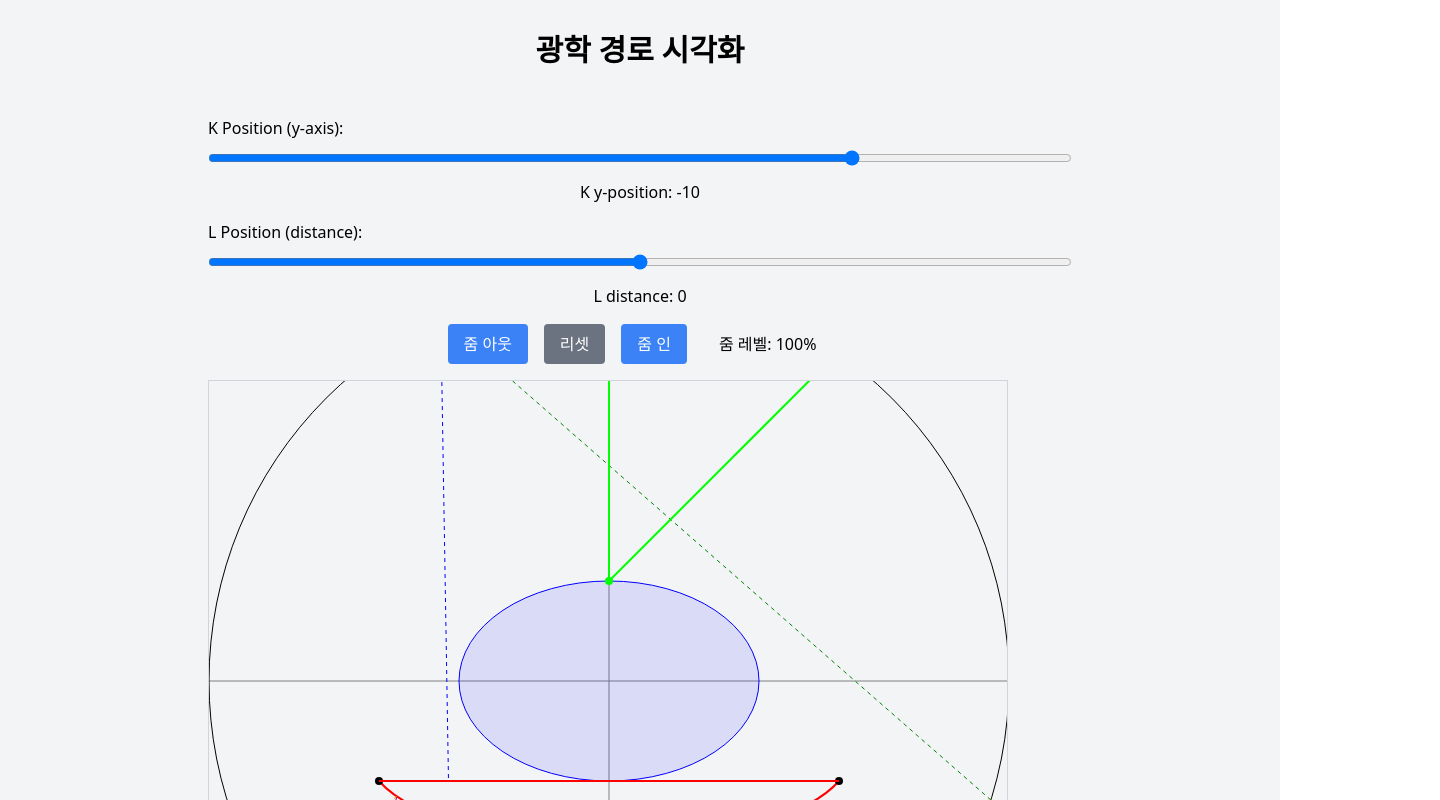
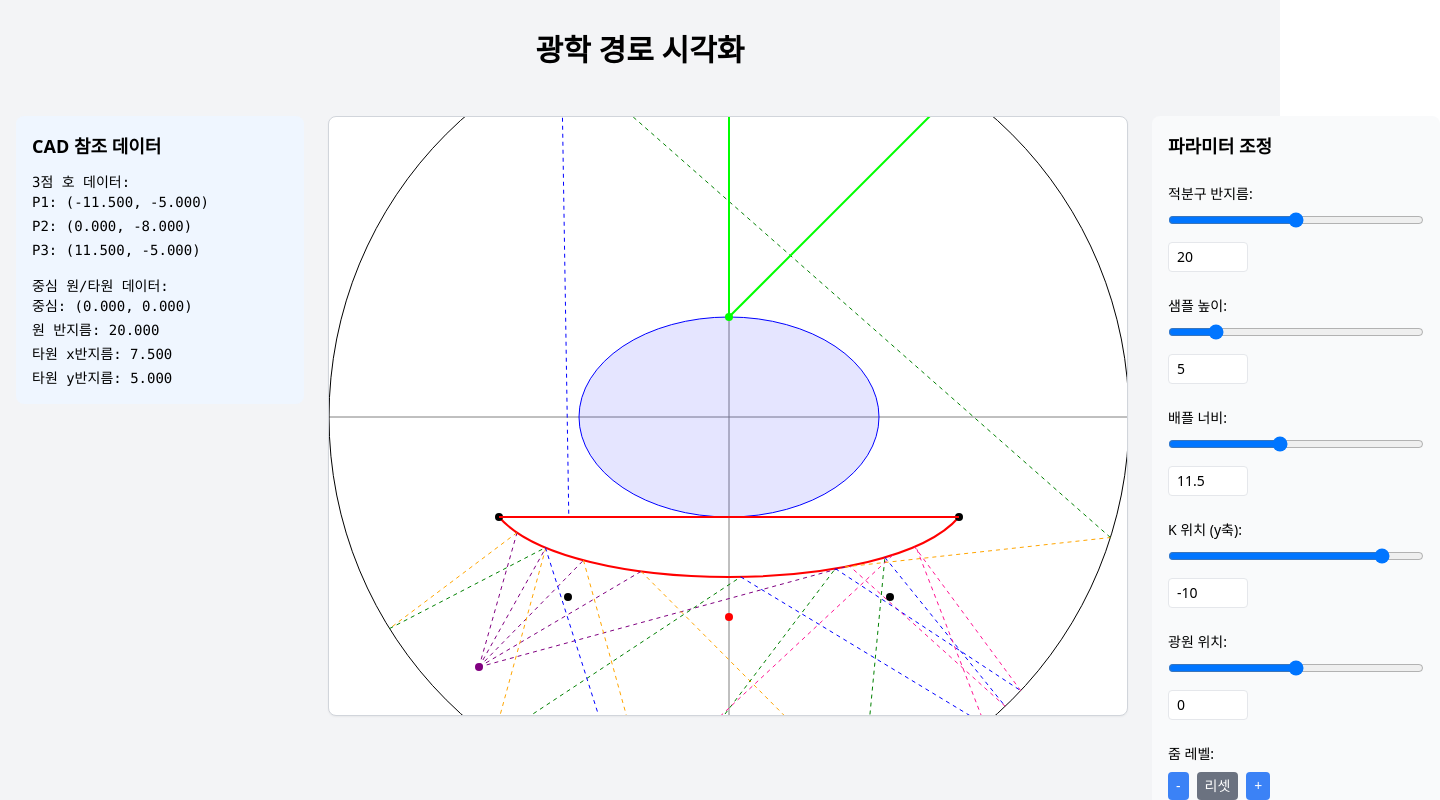
Before and after one commit to kaiju782/light-path-visualization, a React (Create React App) app: page / in a window 1280 px wide. Shown: the top 800 px of the page, 1440 px wide, since content can reach past the window. Built offline with nearby package versions, Linux system fonts and the light colour scheme.

Commit message:
Update LightPathVisualization.js

```diff
--- a/src/components/LightPathVisualization.js
+++ b/src/components/LightPathVisualization.js
@@ -4,6 +4,9 @@ const LightPathVisualization = () => {
   const [kPosition, setKPosition] = useState(-10);
   const [zoomLevel, setZoomLevel] = useState(1);
   const [lightDistance, setLightDistance] = useState(0);
+  const [circleRadius, setCircleRadius] = useState(20);
+  const [ellipseHeight, setEllipseHeight] = useState(5);
+  const [jjDistance, setJJDistance] = useState(11.5);
 
   const width = 800;
   const height = 600;
@@ -11,24 +14,24 @@ const LightPathVisualization = () => {
   const scale = baseScale * zoomLevel;
 
   const getControlPoints = useCallback((k) => {
-    const J = {x: -11.5, y: -5};
-    const Jp = {x: 11.5, y: -5};
+    const J = {x: -jjDistance, y: -ellipseHeight};
+    const Jp = {x: jjDistance, y: -ellipseHeight};
     const K = {x: 0, y: k};
 
-    const offset = 8;
-    const controlYOffset = Math.abs(k + 5) * 0.8;
+    const offset = jjDistance * 0.7;
+    const controlYOffset = Math.abs(k + ellipseHeight) * 0.8;
 
     const P1 = {
       x: -offset,
-      y: -5 - controlYOffset
+      y: -ellipseHeight - controlYOffset
     };
     const P2 = {
       x: offset,
-      y: -5 - controlYOffset
+      y: -ellipseHeight - controlYOffset
     };
 
     return {J, Jp, K, P1, P2};
-  }, []);
+  }, [ellipseHeight, jjDistance]);
 
   const getBezierPoint = useCallback((points, t) => {
     const {J: P0, P1, P2, Jp: P3} = points;
@@ -139,8 +142,8 @@ const LightPathVisualization = () => {
   }, []);
 
   const findEllipseYAxisIntersection = useCallback((rx, ry) => {
-    return {x: 0, y: ry}; // 상부 교점만 반환
-  }, []);
+    return {x: 0, y: ellipseHeight};
+  }, [ellipseHeight]);
 
   const find45DegreeCircleIntersection = useCallback((startPoint, direction, center, radius) => {
     return findCircleIntersection(startPoint, direction, center, radius);
@@ -159,7 +162,7 @@ const LightPathVisualization = () => {
       firstReflection,
       {x: 0, y: 0},
       7.5,
-      5
+      ellipseHeight
     );
 
     if (blueEllipseIntersection) {
@@ -198,7 +201,7 @@ const LightPathVisualization = () => {
         secondReflection,
         {x: 0, y: 0},
         7.5,
-        5
+        ellipseHeight
       );
 
       if (greenEllipseIntersection) {
@@ -241,7 +244,7 @@ const LightPathVisualization = () => {
           pinkReflection,
           {x: 0, y: 0},
           7.5,
-          5
+          ellipseHeight
         );
 
         const pinkCircleIntersection = findCircleIntersection(
@@ -279,7 +282,7 @@ const LightPathVisualization = () => {
         curveReflection,
         {x: 0, y: 0},
         7.5,
-        5
+        ellipseHeight
       );
 
       const blueEllipseIntersection = findEllipseIntersection(
@@ -287,7 +290,7 @@ const LightPathVisualization = () => {
         curveReflection,
         {x: 0, y: 0},
         7.5,
-        5
+        ellipseHeight
       );
 
       const lineIntersection = findLineIntersection(
@@ -329,7 +332,7 @@ const LightPathVisualization = () => {
         secondReflection,
         {x: 0, y: 0},
         7.5,
-        5
+        ellipseHeight
       );
 
       return {
@@ -354,7 +357,7 @@ const LightPathVisualization = () => {
       thirdReflection,
       {x: 0, y: 0},
       7.5,
-      5
+      ellipseHeight
     );
 
     const lineIntersection = findLineIntersection(
@@ -394,7 +397,7 @@ const LightPathVisualization = () => {
         pinkReflection,
         {x: 0, y: 0},
         7.5,
-        5
+        ellipseHeight
       );
 
       const pinkIntersections = [
@@ -464,7 +467,7 @@ const LightPathVisualization = () => {
   const points = getControlPoints(kPosition);
 
   const findLineIntersection = (origin, direction, p1, p2) => {
-    // 선분과 광선의 교차점 계산
+    // 선분 광선의 차점 계산
     const x1 = p1.x, y1 = p1.y;
     const x2 = p2.x, y2 = p2.y;
     const x3 = origin.x, y3 = origin.y;
@@ -498,59 +501,105 @@ const LightPathVisualization = () => {
     }, null);
   };
 
+  const MathematicalAnalysis = ({
+    circleRadius,
+    ellipseHeight,
+    jjDistance
+  }) => {
+    // y축과 만나는 중간점 계산 (t = 0.5 지점)
+    const points = getControlPoints(kPosition);
+    const midPoint = getBezierPoint(points, 0.5);
+    const {J, Jp} = points;
+
     return (
-    <div className="w-full max-w-4xl p-4">
-      <div className="mb-4">
-        <label className="block mb-2">K Position (y-axis):</label>
-        <input
-          type="range"
-          min="-25"
-          max="-5"
-          step="0.5"
-          value={kPosition}
-          onChange={(e) => setKPosition(Number(e.target.value))}
-          className="w-full"
-        />
-        <div className="text-center mt-2">K y-position: {kPosition}</div>
+      <div className="w-72 shrink-0">
+        <div className="mb-6 p-4 bg-blue-50 rounded-lg">
+          <h3 className="text-lg font-semibold mb-3">CAD 참조 데이터</h3>
+          <div className="space-y-4 font-mono text-sm">
+            <div>
+              <h4 className="font-medium">3점 호 데이터:</h4>
+              <ul className="space-y-1">
+                <li>P1: ({J.x.toFixed(3)}, {J.y.toFixed(3)})</li>
+                <li>P2: ({midPoint.x.toFixed(3)}, {midPoint.y.toFixed(3)})</li>
+                <li>P3: ({Jp.x.toFixed(3)}, {Jp.y.toFixed(3)})</li>
+              </ul>
             </div>
 
-      <div className="mb-4">
-        <label className="block mb-2">L Position (distance):</label>
-        <input
-          type="range"
-          min="-5"
-          max="5"
-          step="0.5"
-          value={lightDistance}
-          onChange={(e) => setLightDistance(Number(e.target.value))}
-          className="w-full"
-        />
-        <div className="text-center mt-2">L distance: {lightDistance}</div>
+            <div>
+              <h4 className="font-medium">중심 원/타원 데이터:</h4>
+              <ul className="space-y-1">
+                <li>중심: (0.000, 0.000)</li>
+                <li>원 반지름: {circleRadius.toFixed(3)}</li>
+                <li>타원 x반지름: 7.500</li>
+                <li>타원 y반지름: {ellipseHeight.toFixed(3)}</li>
+              </ul>
+            </div>
+          </div>
         </div>
 
-      <div className="mb-4 flex justify-center gap-4">
-        <button
-          onClick={() => setZoomLevel(prev => Math.max(0.2, prev - 0.1))}
-          className="px-4 py-2 bg-blue-500 text-white rounded"
-        >
-          줌 아웃
-        </button>
-        <button
-          onClick={() => setZoomLevel(1)}
-          className="px-4 py-2 bg-gray-500 text-white rounded"
-        >
-          리셋
-        </button>
-        <button
-          onClick={() => setZoomLevel(prev => Math.min(2, prev + 0.1))}
-          className="px-4 py-2 bg-blue-500 text-white rounded"
-        >
-          줌 인
-        </button>
-        <span className="px-4 py-2">줌 레벨: {(zoomLevel * 100).toFixed(0)}%</span>
+        {/* 기존 수학적 분석 내용 */}
+      </div>
+    );
+  };
+
+  const calculateDistanceToLPrime = useCallback((rayPath, lPrimePoint) => {
+    if (!rayPath) return Infinity;
+
+    const segments = [
+      rayPath.firstIntersection && {
+        start: rayPath.origin,
+        end: rayPath.firstIntersection.point
+      },
+      rayPath.circleIntersection && {
+        start: rayPath.firstIntersection.point,
+        end: rayPath.circleIntersection
+      },
+      rayPath.secondCircleIntersection && {
+        start: rayPath.circleIntersection,
+        end: rayPath.secondCircleIntersection
+      },
+      rayPath.reflectionEnd && {
+        start: rayPath.secondCircleIntersection || rayPath.circleIntersection,
+        end: rayPath.reflectionEnd
+      }
+    ].filter(Boolean);
+
+    return Math.min(...segments.map(segment => {
+      const segVec = {
+        x: segment.end.x - segment.start.x,
+        y: segment.end.y - segment.start.y
+      };
+      const segLen = Math.sqrt(segVec.x * segVec.x + segVec.y * segVec.y);
+      const toPoint = {
+        x: lPrimePoint.x - segment.start.x,
+        y: lPrimePoint.y - segment.start.y
+      };
+
+      const proj = (toPoint.x * segVec.x + toPoint.y * segVec.y) / segLen;
+      if (proj < 0 || proj > segLen) return Infinity;
+
+      return Math.abs(toPoint.x * segVec.y - toPoint.y * segVec.x) / segLen;
+    }));
+  }, []);
+
+  return (
+    <div className="flex flex-row gap-6 w-full p-4">
+      {/* 왼쪽: 수학적 분석 */}
+      <div className="w-72 shrink-0">
+        <MathematicalAnalysis
+          circleRadius={circleRadius}
+          ellipseHeight={ellipseHeight}
+          jjDistance={jjDistance}
+        />
       </div>
 
-      <svg width={width} height={height} className="border border-gray-300">
+      {/* 가운데: 시뮬레이션 뷰 */}
+      <div className="flex-1 flex justify-center">
+        <svg
+          width={width}
+          height={height}
+          className="border border-gray-300 bg-white rounded-lg shadow-sm"
+        >
           <line
             x1="0" y1={height/2}
             x2={width} y2={height/2}
@@ -567,7 +616,7 @@ const LightPathVisualization = () => {
           <circle
             cx={width/2}
             cy={height/2}
-          r={scale * 20}
+            r={scale * circleRadius}
             fill="none"
             stroke="black"
             strokeWidth={1 / zoomLevel}
@@ -577,7 +626,7 @@ const LightPathVisualization = () => {
             cx={width/2}
             cy={height/2}
             rx={scale * 7.5}
-          ry={scale * 5}
+            ry={scale * ellipseHeight}
             fill="rgba(0,0,255,0.1)"
             stroke="blue"
             strokeWidth={1 / zoomLevel}
@@ -608,7 +657,6 @@ const LightPathVisualization = () => {
             const sL = toScreen(L);
             const angles = [-30, -15, 0, 15, 30];
             const circleCenter = {x: 0, y: 0};
-          const circleRadius = 20;
 
             return (
               <>
@@ -714,17 +762,17 @@ const LightPathVisualization = () => {
           />
 
           {(() => {
-          const H = findEllipseYAxisIntersection(7.5, 5);
+            const H = findEllipseYAxisIntersection(7.5, ellipseHeight);
 
             const dir45 = {
               x: Math.cos(Math.PI/4),
               y: Math.sin(Math.PI/4)
             };
 
-          const Lp = find45DegreeCircleIntersection(H, dir45, {x: 0, y: 0}, 20);
+            const Lp = find45DegreeCircleIntersection(H, dir45, {x: 0, y: 0}, circleRadius);
 
             const verticalDir = {x: 0, y: 1};
-          const verticalIntersection = findCircleIntersection(H, verticalDir, {x: 0, y: 0}, 20);
+            const verticalIntersection = findCircleIntersection(H, verticalDir, {x: 0, y: 0}, circleRadius);
 
             return (
               <>
@@ -746,7 +794,7 @@ const LightPathVisualization = () => {
                   strokeWidth="2"
                 />
 
-              {/* H에서 수직으로 위로 가는 직선 */}
+                {/* H에서 수직으로 위로 가 직선 */}
                 <line
                   x1={toScreen(H).x}
                   y1={toScreen(H).y}
@@ -768,6 +816,147 @@ const LightPathVisualization = () => {
           })()}
         </svg>
       </div>
+
+      {/* 오른쪽: 파라미터 조정 패널 */}
+      <div className="w-72 shrink-0 space-y-6 p-4 bg-gray-50 rounded-lg">
+        <h3 className="text-lg font-semibold">파라미터 조정</h3>
+
+        <div className="space-y-2">
+          <label className="block text-sm font-medium">적분구 반지름:</label>
+          <input
+            type="range"
+            min={10}
+            max={30}
+            step={0.5}
+            value={circleRadius}
+            onChange={(e) => setCircleRadius(Number(e.target.value))}
+            className="w-full"
+          />
+          <input
+            type="number"
+            value={circleRadius}
+            onChange={(e) => setCircleRadius(Number(e.target.value))}
+            className="w-20 px-2 py-1 text-sm border rounded"
+            min={10}
+            max={30}
+            step={0.5}
+          />
+        </div>
+
+        <div className="space-y-2">
+          <label className="block text-sm font-medium">샘플 높이:</label>
+          <input
+            type="range"
+            min={3}
+            max={15}
+            step={0.1}
+            value={ellipseHeight}
+            onChange={(e) => setEllipseHeight(Number(e.target.value))}
+            className="w-full"
+          />
+          <input
+            type="number"
+            value={ellipseHeight}
+            onChange={(e) => setEllipseHeight(Number(e.target.value))}
+            className="w-20 px-2 py-1 text-sm border rounded"
+            min={3}
+            max={15}
+            step={0.1}
+          />
+        </div>
+
+        <div className="space-y-2">
+          <label className="block text-sm font-medium">배플 너비:</label>
+          <input
+            type="range"
+            min={5}
+            max={20}
+            step={0.1}
+            value={jjDistance}
+            onChange={(e) => setJJDistance(Number(e.target.value))}
+            className="w-full"
+          />
+          <input
+            type="number"
+            value={jjDistance}
+            onChange={(e) => setJJDistance(Number(e.target.value))}
+            className="w-20 px-2 py-1 text-sm border rounded"
+            min={5}
+            max={20}
+            step={0.1}
+          />
+        </div>
+
+        <div className="space-y-2">
+          <label className="block text-sm font-medium">K 위치 (y축):</label>
+          <input
+            type="range"
+            min={-40}
+            max={-5}
+            step={0.1}
+            value={kPosition}
+            onChange={(e) => setKPosition(Number(e.target.value))}
+            className="w-full"
+          />
+          <input
+            type="number"
+            value={kPosition}
+            onChange={(e) => setKPosition(Number(e.target.value))}
+            className="w-20 px-2 py-1 text-sm border rounded"
+            min={-40}
+            max={-5}
+            step={0.1}
+          />
+        </div>
+
+        <div className="space-y-2">
+          <label className="block text-sm font-medium">광원 위치:</label>
+          <input
+            type="range"
+            min={-10}
+            max={10}
+            step={0.1}
+            value={lightDistance}
+            onChange={(e) => setLightDistance(Number(e.target.value))}
+            className="w-full"
+          />
+          <input
+            type="number"
+            value={lightDistance}
+            onChange={(e) => setLightDistance(Number(e.target.value))}
+            className="w-20 px-2 py-1 text-sm border rounded"
+            min={-10}
+            max={10}
+            step={0.1}
+          />
+        </div>
+
+        <div className="space-y-2">
+          <label className="block text-sm font-medium">줌 레벨:</label>
+          <div className="flex gap-2">
+            <button
+              onClick={() => setZoomLevel(prev => Math.max(0.2, prev - 0.1))}
+              className="px-2 py-1 bg-blue-500 text-white rounded text-sm"
+            >
+              -
+            </button>
+            <button
+              onClick={() => setZoomLevel(1)}
+              className="px-2 py-1 bg-gray-500 text-white rounded text-sm"
+            >
+              리셋
+            </button>
+            <button
+              onClick={() => setZoomLevel(prev => Math.min(2, prev + 0.1))}
+              className="px-2 py-1 bg-blue-500 text-white rounded text-sm"
+            >
+              +
+            </button>
+          </div>
+          <div className="text-sm">줌: {(zoomLevel * 100).toFixed(0)}%</div>
+        </div>
+      </div>
+    </div>
   );
 };
 
```
Lines whose indentation alone changed are shown as unchanged.
